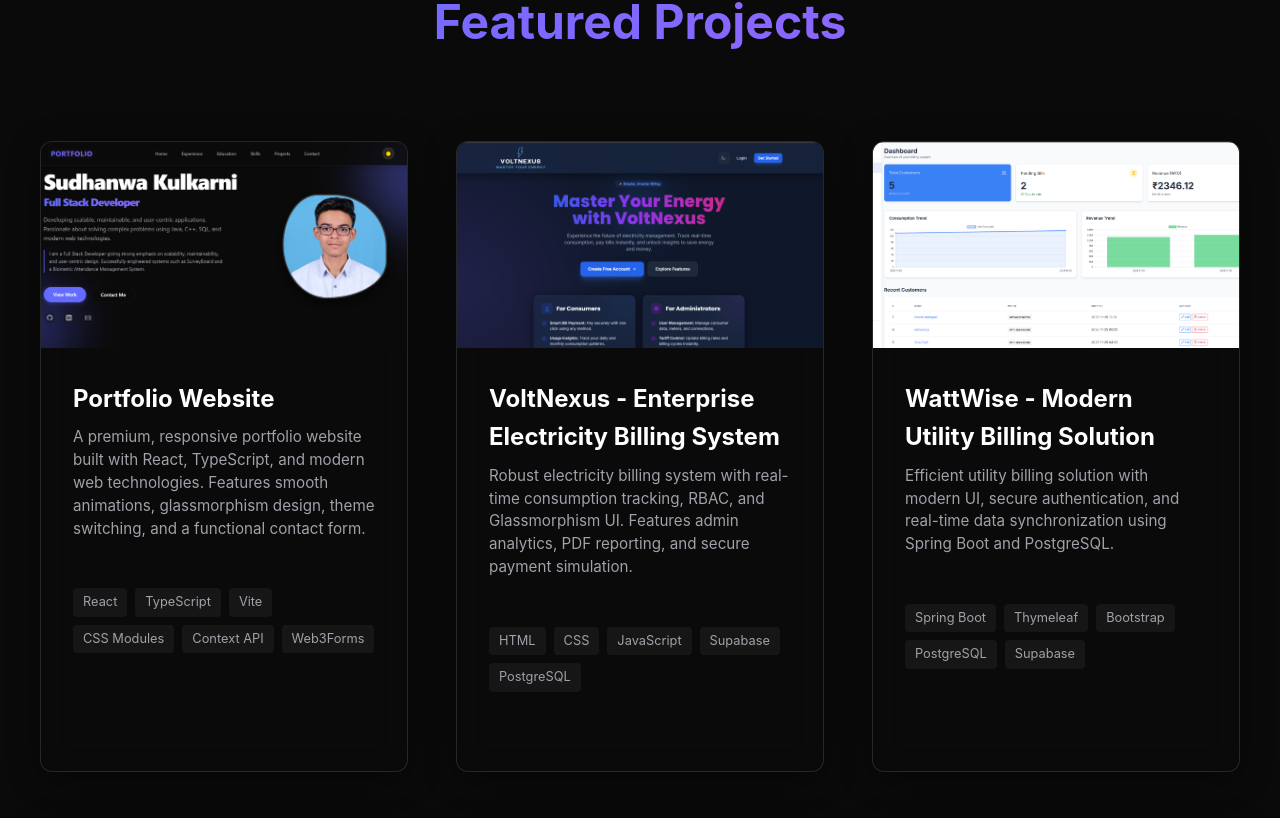
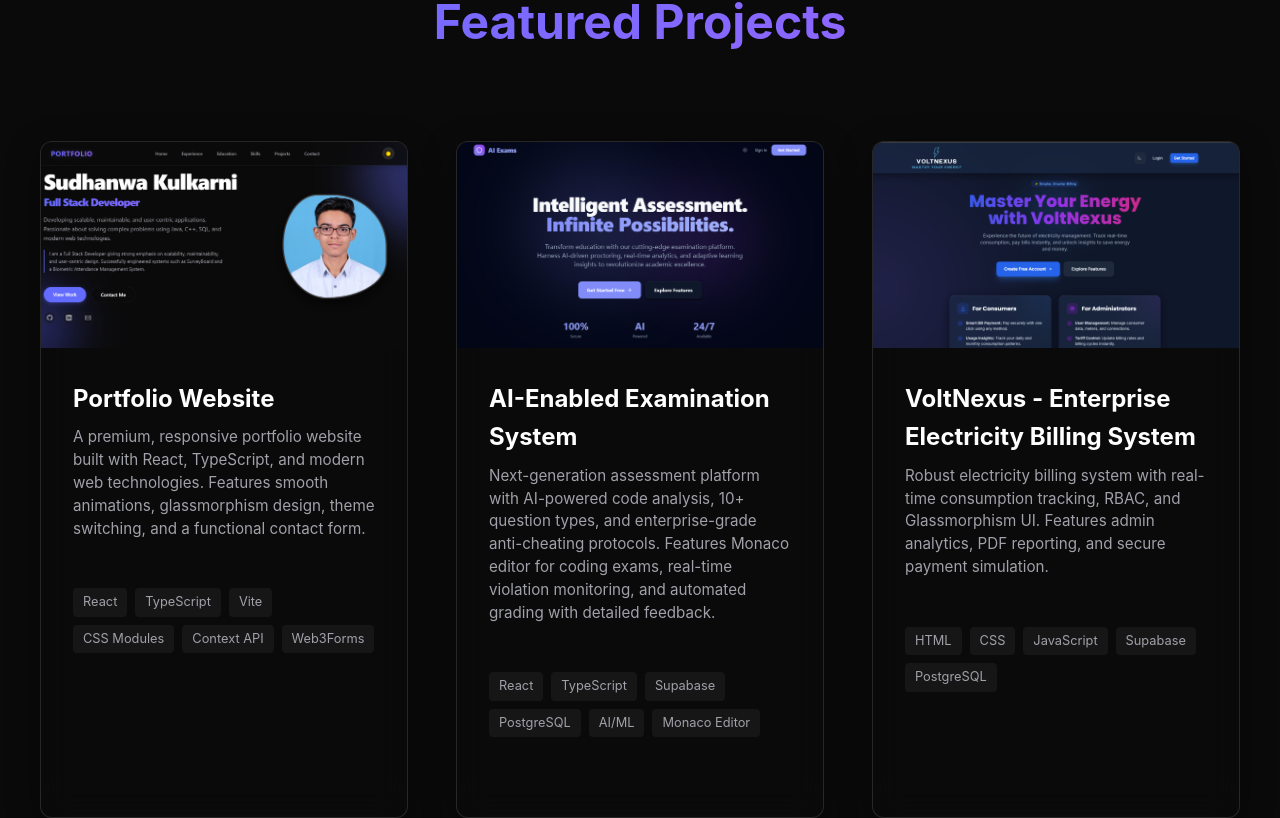
Before and after one commit to sudhanwa755/Portfolio-react-version, a React (Vite) app: page / in a window 1280 px wide. Shown: the part 4415-5233 px from the top of the page. Built offline with nearby package versions, Linux system fonts and the light colour scheme.

Commit message:
added new project

```diff
--- a/src/sections/Projects.tsx
+++ b/src/sections/Projects.tsx
@@ -18,6 +18,14 @@ export const Projects = () => {
             demoLink: "https://portfolio-react-version-eta.vercel.app/",
             codeLink: "https://github.com/sudhanwa755/Portfolio-react-version",
             image: "/images/Portfolio.png"
+        },
+        {
+            title: "AI-Enabled Examination System",
+            description: "Next-generation assessment platform with AI-powered code analysis, 10+ question types, and enterprise-grade anti-cheating protocols. Features Monaco editor for coding exams, real-time violation monitoring, and automated grading with detailed feedback.",
+            tags: ["React", "TypeScript", "Supabase", "PostgreSQL", "AI/ML", "Monaco Editor"],
+            demoLink: "#",
+            codeLink: "https://github.com/sudhanwa755/AI-Enabled-Examination-conducting-System",
+            image: "/images/Exam system.png"
         },
         {
             title: "VoltNexus - Enterprise Electricity Billing System",
```
Also changed, not shown: public/images/Exam system.png (added).
